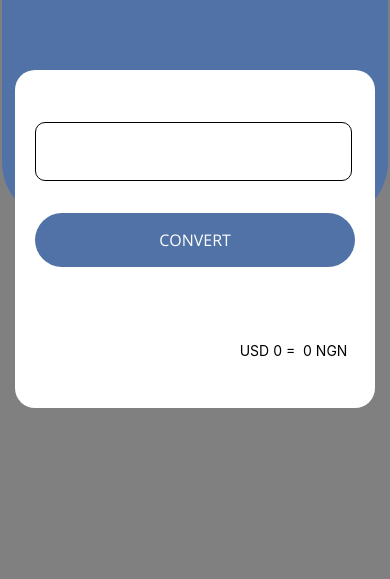
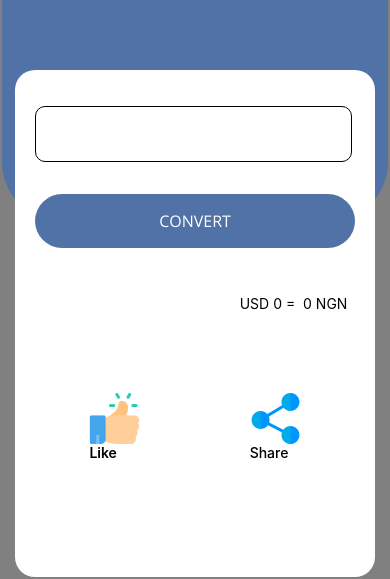
Before and after one commit to deyink/11Xchanger, a React Native app: screen /HomePage in a window 390 px wide. Shown: the part 242-821 px from the top of the page. Built offline with nearby package versions, Linux system fonts and the light colour scheme; no server answers.

Commit message:
Home ext

```diff
--- a/screens/Homepage.js
+++ b/screens/Homepage.js
@@ -104,14 +104,14 @@ const Homepage = () => {
 
         </View>
 
-        <View style={{backgroundColor:'white', height:'40%', width:'93%', padding:'5%',  marginHorizontal:'auto', top:'-28%', borderRadius:20 }} >
+        <View style={{backgroundColor:'white', height:'60%', width:'93%', padding:'5%',  marginHorizontal:'auto', top:'-28%', borderRadius:20 }} >
 
 
             {/* <Text style={{fontSize:13}} >from</Text>
             <HorizontalLine /> */}
             {/* <Text> {selectedFro} </Text> */}
             <TextInput keyboardType='numeric' onChange={ (e)=> handleInput(e) }
-              style={{height:35, width:'99%', color:'black', borderWidth:.5, borderRadius:10, placeholder:'Enter Amount', height:'20%', paddingHorizontal:10, fontSize:20, marginTop:'10%'  }} ></TextInput>
+              style={{height:35, width:'99%', color:'black', borderWidth:.5, borderRadius:10, placeholder:'Enter Amount', height:'12%', paddingHorizontal:10, fontSize:20, marginTop:'5%'  }} ></TextInput>
 
 
 
@@ -121,7 +121,20 @@ const Homepage = () => {
           </TouchableOpacity>
 
 
-          <Text style={{bottom:'-25%', textAlign:'right'}} > {from} {input} =  {output.toLocaleString()} {to}  </Text>
+          <Text style={{bottom:'-10%', textAlign:'right'}} > {from} {input} =  {output.toLocaleString()} {to}  </Text>
+
+          <View style={{flexDirection:'row', justifyContent:'space-around' , marginTop:'40%'}} >
+            <View>
+            <Image source={require('../assets/icons/like.png')} />
+            <Text style={{fontWeight:'600'}} >Like</Text>
+            </View>
+
+            <View>
+            <Image source={require('../assets/icons/share.png')} />
+            <Text style={{fontWeight:'500'}} >Share</Text>
+            </View>
+
+          </View>
         </View>
 
 
--- a/screens/SplashScreen1.js
+++ b/screens/SplashScreen1.js
@@ -27,7 +27,7 @@ const SplashScreen1 = ({navigation}) => {
 
         <Text style={{fontFamily:'Sans', color:'white', fontSize:24, textAlign:'center', fontWeight:'650'}} > You've Been Thinking ? </Text>
 
-        <Text  style={{fontFamily:'Sans', color:'white', fontSize:16, textAlign:'center', marginHorizontal:'3%', marginTop:'10%'}} >Have You Been Thinking Where to Exchange Your Currency Withous Hassle, This is a currency converter thta depicts relational value and differences of two currencies</Text>
+        <Text  style={{fontFamily:'Sans', color:'white', fontSize:16, textAlign:'center', marginHorizontal:'3%', marginTop:'10%'}} >Have You Been Thinking Where to Exchange Your Currency Without Hassle, This is a currency converting Platform that depicts relational Value. With Over 200 currencies Spent Across The Globe</Text>
 
         <TouchableOpacity onPress={ ()=> navigation.navigate('SplashScreen2')} style={{ top:'10%', right:'-70%', padding:10,  backgroundColor:'#5D8AA8', width:'30%' }} >
 
--- a/screens/SplashScreen2.js
+++ b/screens/SplashScreen2.js
@@ -14,7 +14,7 @@ const SplashScreen2 = ({navigation}) => {
 
         <Text style={{fontFamily:'Sans', color:'white', fontSize:24, textAlign:'center', fontWeight:'650'}} > How It Works ? </Text>
 
-        <Text  style={{fontFamily:'Sans', color:'white', fontSize:16, textAlign:'center', marginHorizontal:'3%', marginTop:'10%'}} > Our Currency Converter App Make Use of  a Real Time Update API,Self Over-The-Air, That gives the accurrate Rate Value as at the Time of Exchange.  </Text>
+        <Text  style={{fontFamily:'Sans', color:'white', fontSize:16, textAlign:'center', marginHorizontal:'3%', marginTop:'10%'}} > Our Currency-Converter-App Make Use of  a Real Time Update API, That gives Accurrate Rate Value as at the Time of Exchange.  </Text>
 
         <TouchableOpacity onPress={ ()=>{
             navigation.navigate('HomePage')
```
Also changed, not shown: assets/icons/like.png (added), assets/icons/share.png (added).
